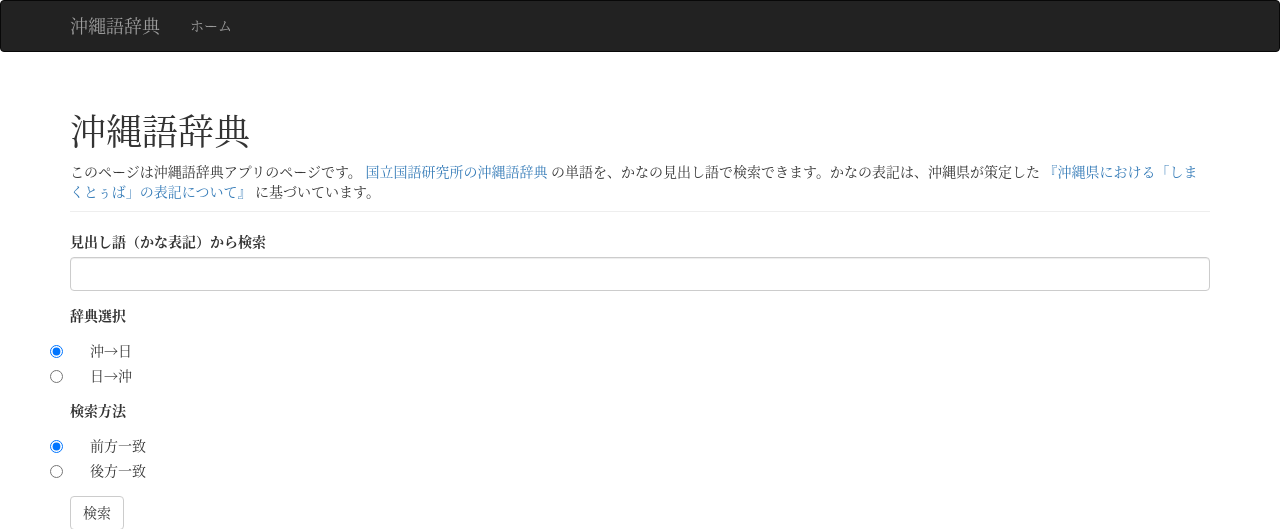
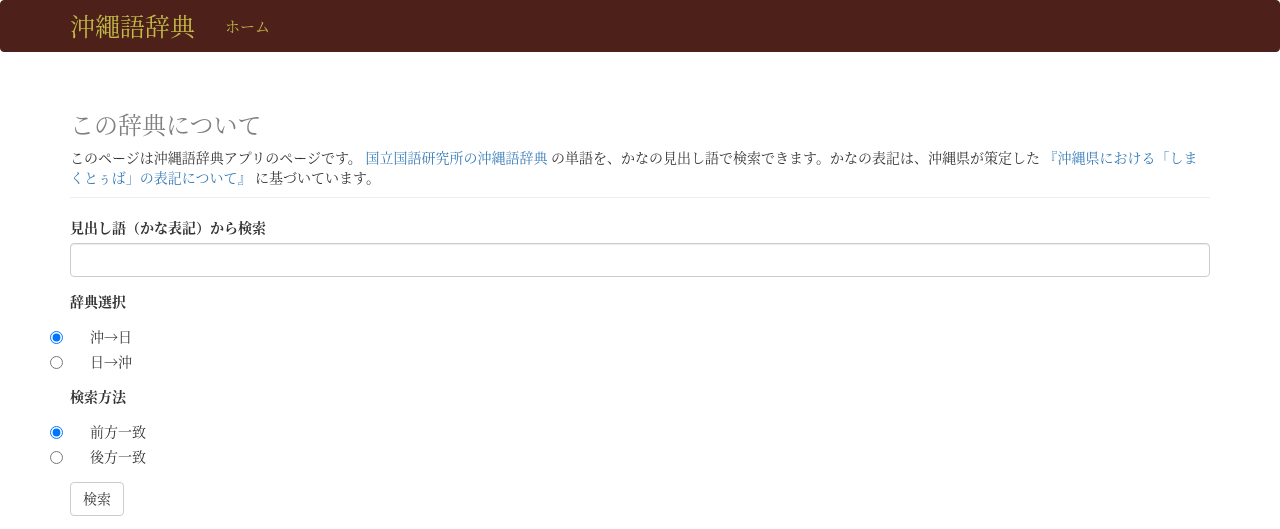
Before and after one commit to hissanova/okinawago-dictionary-app, a Flask app: page / in a window 1280 px wide. Shown: the top 529 px of the page. Run offline with Flask 2, Linux system fonts and the light colour scheme; some libraries are stand-ins or nearby versions.

Commit message:
better design

```diff
--- a/app/static/style.css
+++ b/app/static/style.css
@@ -1,6 +1,27 @@
+/* navbar */
+.navbar-default {
+    background-color: #4d201a;
+    border-color: #4d201a;
+}
+/* Title */
+.navbar-default .navbar-brand {
+    color: #c2ba47;
+    height: 50px;
+    font-size: 25px;;
+
+    /* Link */}
+.navbar-default .navbar-nav > li > a {
+    color: #c2ba47;
+    font-size: 15px;;
+}
+
 body {
     font-family: "Noto Serif", "Noto Serif CJK JP";
     font-weight:500;
+}
+
+h3 {
+    color: gray;
 }
 
 h4 {
--- a/app/templates/base.html
+++ b/app/templates/base.html
@@ -12,8 +12,8 @@
 {% endblock %}
 
 {% block navbar %}
-<div class="navbar navbar-inverse" role="navigation">
-    <div class="container">
+<div class="navbar navbar-default" role="navigation" color=red>
+    <div class="container" >
 	<div class="navbar-header">
 	    <button type="button" class="navbar-toggle"
 		    data-toggle="collapse" data-target=".navbar-collapse">
@@ -22,7 +22,7 @@
 		<span class="icon-bar"></span>
 		<span class="icon-bar"></span>
 	    </button>
-	    <a class="navbar-brand" href="/">沖繩語辞典</a>
+	    <a class="navbar-brand" href="/"><span color="yellow"> 沖繩語辞典</span></a>
 	</div>
 	<div class="navbar-collapse collapse">
 	    <ul class="nav navbar-nav">
--- a/app/templates/definition.html
+++ b/app/templates/definition.html
@@ -8,7 +8,7 @@
     {% if contents %}
       {% if dict_type == "oki2yamato" %}
 	{% for content in contents %}
-          <h3>{{ ",".join(content.index) }}</h3>
+          <h2>{{ ",".join(content.index) }}</h2>
           <h4>発音</h4> <p>/{{ content.pronunciation }}/、アクセント:{{ content.accent }}</p>
 	  <h4>品詞</h4> <p>[{{ content.pos }}]</p>
 	  <h4>意味</h4>
@@ -28,7 +28,7 @@
 	{% endfor %}
       {% elif  dict_type == "yamato2oki" %}
 	{% for content in contents %}
-	  <h3>{{ ",".join(content.index) }}</h3>
+	  <h2>{{ ",".join(content.index) }}</h2>
 	  <h4>漢字</h4> <p>{{ content.kanji }}</p>
 	  <h4>補足説明</h4>
 	  {% if content.explanation %}
--- a/app/templates/index.html
+++ b/app/templates/index.html
@@ -4,8 +4,8 @@
 {% block title %}沖繩語辞典{% endblock %}
 
 {% block page_content %}
-  <div class="page-header">
-    <h1>沖縄語辞典</h1>
+<div class="page-header">
+    <h3>この辞典について</h3>
     このページは沖縄語辞典アプリのページです。
     <a href="https://mmsrv.ninjal.ac.jp/okinawago/" target="_blank">国立国語研究所の沖縄語辞典</a>
     の単語を、かなの見出し語で検索できます。かなの表記は、沖縄県が策定した
```
